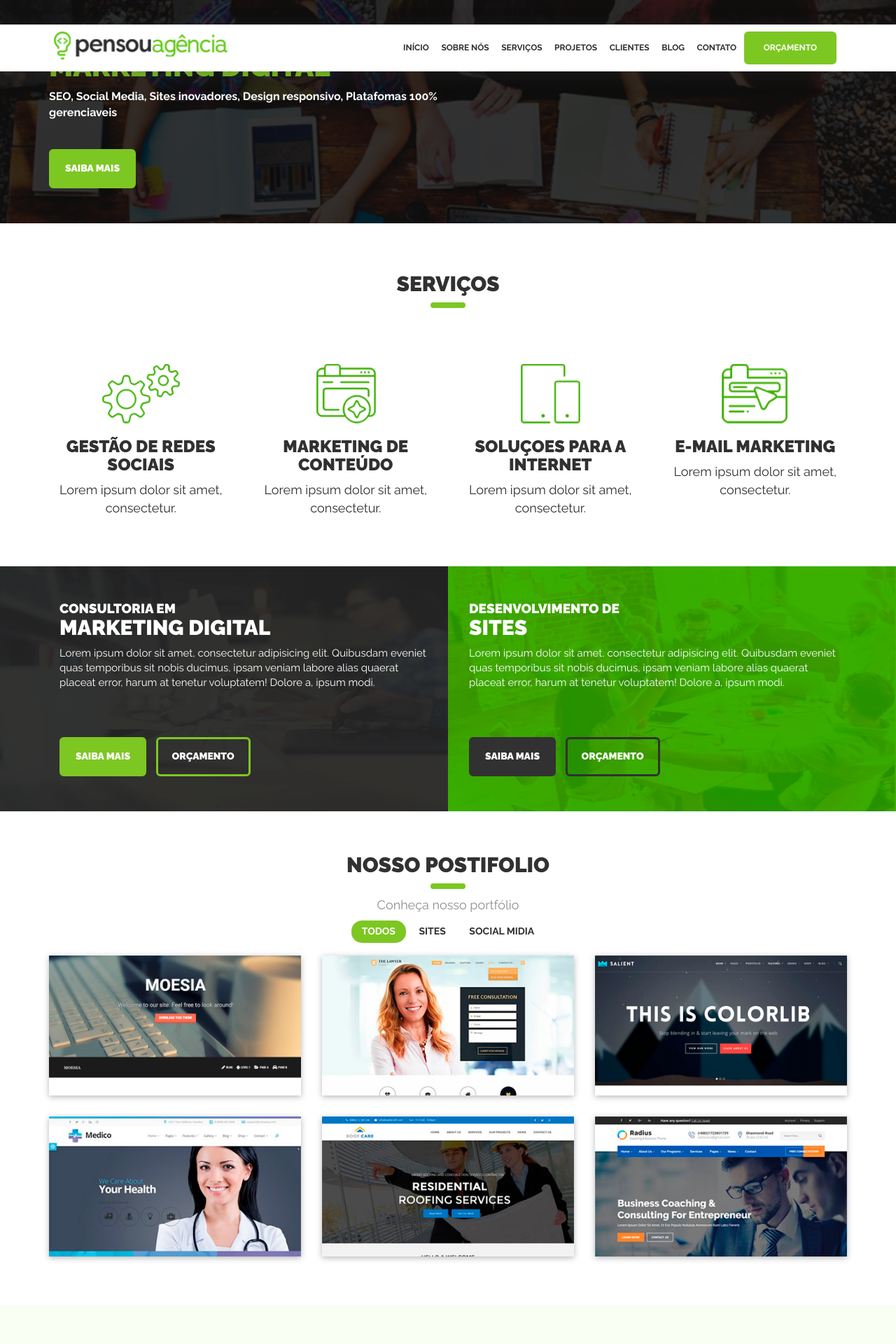
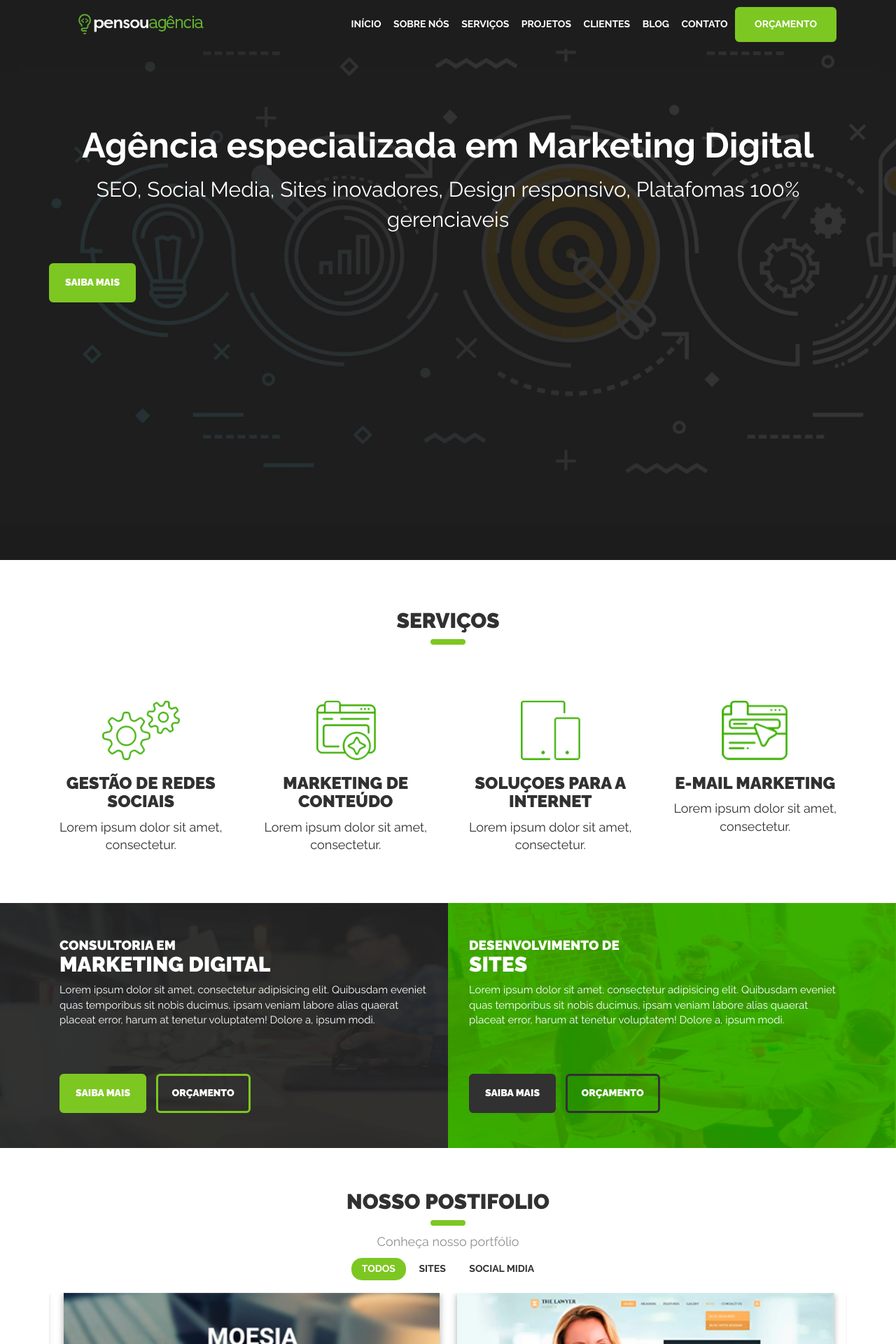
Before and after one commit to IgorSousaFront/Pensou, a PHP site: page /public/index.php in a window 1280 px wide. Shown: the top 1920 px of the page at 70% size. Run offline with PHP 8.4, Linux system fonts and the light colour scheme.

Commit message:
new navbar

```diff
--- a/assets/sass/_footer.scss
+++ b/assets/sass/_footer.scss
@@ -2,7 +2,7 @@
     color: $color-light;
 
     .footer-top {
-      padding: 25px;
+      padding: 25px 0;
       background-color: $color-gray;
       color: $color-light;
 
@@ -39,13 +39,29 @@
 
       .list-icons {
         text-align: right;
+
         span {
+          @include border-radius(50%);
+          @include transition(all ease .3s);
+          @include shadow(inset 0 0 0 30px lighten($color-gray,20%));
+
+          display: inline-block;
+          height: 60px;
+          width: 60px;
+          position: relative;
           background-color: lighten($color-gray,20%);
-          padding: 25px;
-          @include border-radius(50%);
+
           .fa {
+            position: absolute;
+            top: 30px - (25px / 2);
+            left: 30px - (32.14 / 2);
             font-size: 25px;
             color: $color-light;
+          }
+
+          &:hover {
+            @include shadow(inset 0 0 0 0 lighten($color-gray,20%));
+            background-color: $color-primary;
           }
         }
       }
--- a/assets/sass/_header.scss
+++ b/assets/sass/_header.scss
@@ -3,14 +3,13 @@
 */
 
 #header {
-	@include box-shadow(0px 1px 11px rgba($color-dark, 0.24));
 
 	position: relative;
-	background-color: $color-light;
+	background-color: $color-grey-nav;
 
-	.header-brand {
-		display: block;
-		height: 60px;
+    .header-brand {
+    	display: block;
+    	height: 70px;
 		padding: 10px 0;
 
 		img {
@@ -43,14 +42,9 @@
 					text-align: center;
 					padding: 12px 0;
 					font-size: 15px;
-					color: lighten($color-dark, 30%);
 					font-weight: bold;
 					text-transform: uppercase;
 
-
-					&:hover {
-						color: $color-primary;
-					}
 				}
 
 				&.btn {
@@ -65,12 +59,11 @@
 	}
 
 	@media (min-width: $screen-sm-min) {
-		@include box-shadow(0 5px 20px 5px rgba($color-dark, 0.25));
+		@include box-shadow(0 5px 20px 5px rgba($color-grey-nav, 0.25));
 
-		position: fixed;
-		top: 35px;
 		width: 100%;
 		z-index: 99999;
+		position: absolute;
 
 		.header-navbar {
 
@@ -83,8 +76,8 @@
 
 					a {
 						padding: 12px 7px;
-						font-size: 12px;
-						color: $color-dark;
+						font-size: 14px;
+						color: $color-light;
 					}
 
 					&.btn {
@@ -103,6 +96,11 @@
 				}
 			}
 		}
+
+		&.fixed {
+			position: fixed;
+			top: 0;
+		}
 	}
 
 	@media (min-width: $screen-md-min) {
@@ -113,11 +111,15 @@
 
 				li {
 
+
+
 					&.btn {
 						margin: 0;
 						position: relative;
 						top: initial;
 						right: initial;
+
+
 
 						a.btn-primary {
 							@include border-radius(6px);
--- a/assets/sass/_index.scss
+++ b/assets/sass/_index.scss
@@ -1,39 +1,36 @@
 section#slide{
-	background-image: url("../img/banner-home.png");
+	background-image: url("../img/fundo.png");
 	background-color: #ccc;
 	background-size: 100%;
+	background-repeat: no-repeat;
+	background-size: cover;
 
 	.traparent-black {
 		padding-top: 50px;
 		padding-bottom: 50px;
-		background-color: rgba(0,0,0,0.8);
+
 
 		span {
 			font-size: 16px;
 			color: $color-light;
 			font-family: $font-primary;
-			font-weight: 600;
+
 
 		}
 
 		.text-destaque {
 			margin: 0 0 10px;
 			font-size: 40px;
-			color: $color-primary;
-			font-weight: 900;
+			color: $color-light;
+			font-weight: 700;
 		}
 
 		button {
 			margin-top: 40px;
 			display: block;
 		}
-
 	}
-
 }
-
-
-
 
 section#service {
 	margin-top: 50px;
@@ -102,37 +99,6 @@ section.services-two {
 			background-image: url(../img/services-02.png);
 		}
 	}
-
-	@media (min-width: $screen-sm-min) {
-		background-image: url(../img/services-01.png), url(../img/services-02.png);
-		background-repeat: no-repeat;
-		background-position: left, right;
-		background-size: 50% 100%;
-
-		.services-two-item,
-		.services-two-item:nth-child(2) {
-			background-image: none;
-
-			h3 {
-				font-size: 30px;
-
-				span {
-					font-size: 19px;
-				}
-			}
-
-			p {
-				height: 110px;
-				overflow: hidden;
-				margin: 0 0 20px;
-			}
-
-			a {
-				width: auto;
-				margin-right: 10px;
-			}
-		}
-	}
 }
 
 section#portifolio {
@@ -173,7 +139,7 @@ section#portifolio {
 
 		img {
 			@include transition(all linear .3s);
-			@include box-shadow(0 2px 8px rgba($color-dark, .35));
+			@include box-shadow(0 3px 8px 1px rgba($color-dark, .35));
 
 			height: 200px;
 			width: 100%;
@@ -314,3 +300,81 @@ section#diagnostico {
 		}
 	}
 }
+
+@media (min-width: $screen-sm-min) {
+	section#slide{
+		height:100vh;
+		.traparent-black {
+			padding-top: 180px;
+			padding-bottom: 120px;
+
+			span {
+				font-size: 30px;
+			}
+
+			.text-destaque {
+				margin: 0 0 15px;
+				font-size: 50px;
+			}
+
+			button {
+				margin-top: 40px;
+				display: block;
+			}
+		}
+	}
+
+	section#portifolio {
+
+		.img-portifolio {
+
+			img {
+				height: 260px;
+			}
+		}
+	}
+
+	section.services-two {
+		background-image: url(../img/services-01.png), url(../img/services-02.png);
+		background-repeat: no-repeat;
+		background-position: left, right;
+		background-size: 50% 100%;
+
+		.services-two-item,
+		.services-two-item:nth-child(2) {
+			background-image: none;
+
+			h3 {
+				font-size: 30px;
+
+				span {
+					font-size: 19px;
+				}
+			}
+
+			p {
+				height: 110px;
+				overflow: hidden;
+				margin: 0 0 20px;
+			}
+
+			a {
+				width: auto;
+				margin-right: 10px;
+			}
+		}
+	}
+}
+
+@media (min-width: $screen-md-min) {
+
+	section#portifolio {
+
+		.img-portifolio {
+
+			img {
+				height: 350px;
+			}
+		}
+	}
+}
--- a/assets/sass/_variables.scss
+++ b/assets/sass/_variables.scss
@@ -3,6 +3,8 @@
 */
 
 // Colors
+
+$color-grey-nav    : #1d1d1d;
 
 $color-primary    : #7DC722;
 $color-green      : #baeb7d;
--- a/components/header.php
+++ b/components/header.php
@@ -15,12 +15,12 @@
 
     </head>
 	<body>
-		<header id="header">
+		<header id="header" class="header">
 			<div class="container">
 				<div class="row">
 					<div class="col-xs-9 col-sm-3">
 						<a class="header-brand" href="#">
-							<img src="img/logo-pensou.png" alt="">
+							<img src="img/logotipo.png" alt="">
 						</a>
 					</div>
 
--- a/public/index.php
+++ b/public/index.php
@@ -15,12 +15,12 @@
 
     </head>
 	<body>
-		<header id="header">
+		<header id="header" class="header">
 			<div class="container">
 				<div class="row">
 					<div class="col-xs-9 col-sm-3">
 						<a class="header-brand" href="#">
-							<img src="img/logo-pensou.png" alt="">
+							<img src="img/logotipo.png" alt="">
 						</a>
 					</div>
 
@@ -52,9 +52,8 @@
     <div class="traparent-black">
         <div class="container">
             <div class="row">
-                <div class="col-md-7">
-                    <span>AGÊNCIA ESPECIALIZADA EM</span>
-                    <h2 class="text-destaque">MARKETING DIGITAL</h2>
+                <div class="col-md-12 text-center">
+                    <h2  class="text-destaque">Agência especializada em Marketing Digital</h2>
                     <span>SEO, Social Media, Sites inovadores, Design responsivo, Platafomas 100% gerenciaveis</span>
                     <button class="btn-primary">SAIBA MAIS</button>
                 </div>
@@ -151,23 +150,13 @@
             <button class="btn">Social Midia</button>
         </div>
 
-        <div class="row img-portifolio ">
-            <div class="col-xs-12 col-sm-6 col-md-4">
+        <div class="row img-portifolio">
+            <div class="col-xs-12 owl-carousel owl-theme">
                 <img class="" src="img/1.png">
-            </div>
-            <div class="col-xs-12 col-sm-6 col-md-4">
                 <img class="" src="img/2.png">
-            </div>
-            <div class="col-xs-12 col-sm-6 col-md-4">
                 <img class="" src="img/3.png">
-            </div>
-            <div class="col-xs-12 col-sm-6 col-md-4">
                 <img class="" src="img/4.png">
-            </div>
-            <div class="col-xs-12 col-sm-6 col-md-4">
                 <img class="" src="img/5.png">
-            </div>
-            <div class="col-xs-12 col-sm-6 col-md-4">
                 <img class="" src="img/6.png">
             </div>
         </div>
@@ -181,41 +170,56 @@
         <p class="sub-title">Veja cases de nosso clientes e confira conteúdos intressantes para o seu negócio.</p>
         <div class="row list-blog">
 
-            <article class="col-md-4 article-blog">
+            <article class="col-xs-12 col-md-4">
+                <div class="article-blog">
+                    <figure>
                         <img src="http://www.mwway.com.br/wp-content/uploads/2016/08/seo.jpg" class="img-responsive">
-                <span class="date-blog">24 maio</span>
+                        <time class="date-blog">24 <span>maio</span></time>
+                    </figure>
+                    <div class="legend">
                         <h4 class="title-blog">Vantagens do Planejamento de Marketing Digital</h4>
                         <p class="text-blog">Marketing de conteúdo é uma maneira de engajar com seu público-alvo e crescer sua rede de clientes e potenciais clientes através da</p>
 
                         <a href="" class="continue">Continue Lendo</a>
+                    </div>
+                </div>
             </article>
 
-            <article class="col-md-4 article-blog">
+            <article class="col-xs-12 col-md-4">
+                <div class="article-blog">
+                    <figure>
                         <img src="http://www.mwway.com.br/wp-content/uploads/2016/08/seo.jpg" class="img-responsive">
-                <span class="date-blog">24 maio</span>
+                        <time class="date-blog">24 <span>maio</span></time>
+                    </figure>
+                    <div class="legend">
                         <h4 class="title-blog">Vantagens do Planejamento de Marketing Digital</h4>
                         <p class="text-blog">Marketing de conteúdo é uma maneira de engajar com seu público-alvo e crescer sua rede de clientes e potenciais clientes através da</p>
 
                         <a href="" class="continue">Continue Lendo</a>
+                    </div>
+                </div>
             </article>
 
-            <article class="col-md-4 article-blog">
+            <article class="col-xs-12 col-md-4">
+                <div class="article-blog">
+                    <figure>
                         <img src="http://www.mwway.com.br/wp-content/uploads/2016/08/seo.jpg" class="img-responsive">
-                <span class="date-blog">24 maio</span>
+                        <time class="date-blog">24 <span>maio</span></time>
+                    </figure>
+                    <div class="legend">
                         <h4 class="title-blog">Vantagens do Planejamento de Marketing Digital</h4>
                         <p class="text-blog">Marketing de conteúdo é uma maneira de engajar com seu público-alvo e crescer sua rede de clientes e potenciais clientes através da</p>
 
                         <a href="" class="continue">Continue Lendo</a>
+                    </div>
+                </div>
             </article>
-
-
         </div>
     </div>
 </section>
 
 <section id="contato" class="container">
     <div class="row">
-
         <div class="col-md-6 avaliacoes">
             <div class="row">
                 <div class="balao col-md-12 text-center">
@@ -283,12 +287,12 @@
                 <div class="col-md-6">
                     <div class="row">
                         <div class="col-md-12 list-icons">
-                            <!--
-                            <span><i class="fa fa-facebook" aria-hidden="true"></i></span>
-                            <span><i class="fa fa-instagram" aria-hidden="true"></i></span>
-                            <span><i class="fa fa-google-plus" aria-hidden="true"></i></span>
-                            <span><i class="fa fa-pinterest-p" aria-hidden="true"></i></span>
-                            <span><i class="fa fa-behance" aria-hidden="true"></i></span>
+
+                            <span><i class="fa fa-fw fa-facebook" aria-hidden="true"></i></span>
+                            <span><i class="fa fa-fw fa-instagram" aria-hidden="true"></i></span>
+                            <span><i class="fa fa-fw fa-google-plus" aria-hidden="true"></i></span>
+                            <span><i class="fa fa-fw fa-pinterest-p" aria-hidden="true"></i></span>
+                            <span><i class="fa fa-fw fa-behance" aria-hidden="true"></i></span>
 
                         </div>
                     </div>
```
Also changed, not shown: other parts of assets/sass/_index.scss (+47 -27 lines), assets/js/main.js (+28 -8 lines), components/footer.php (+6 -6 lines), components/index.php (+28 -24 lines), public/css/main.css, public/img/fundo.png (added), public/js/main.js. Lines whose indentation alone changed are shown as unchanged.
